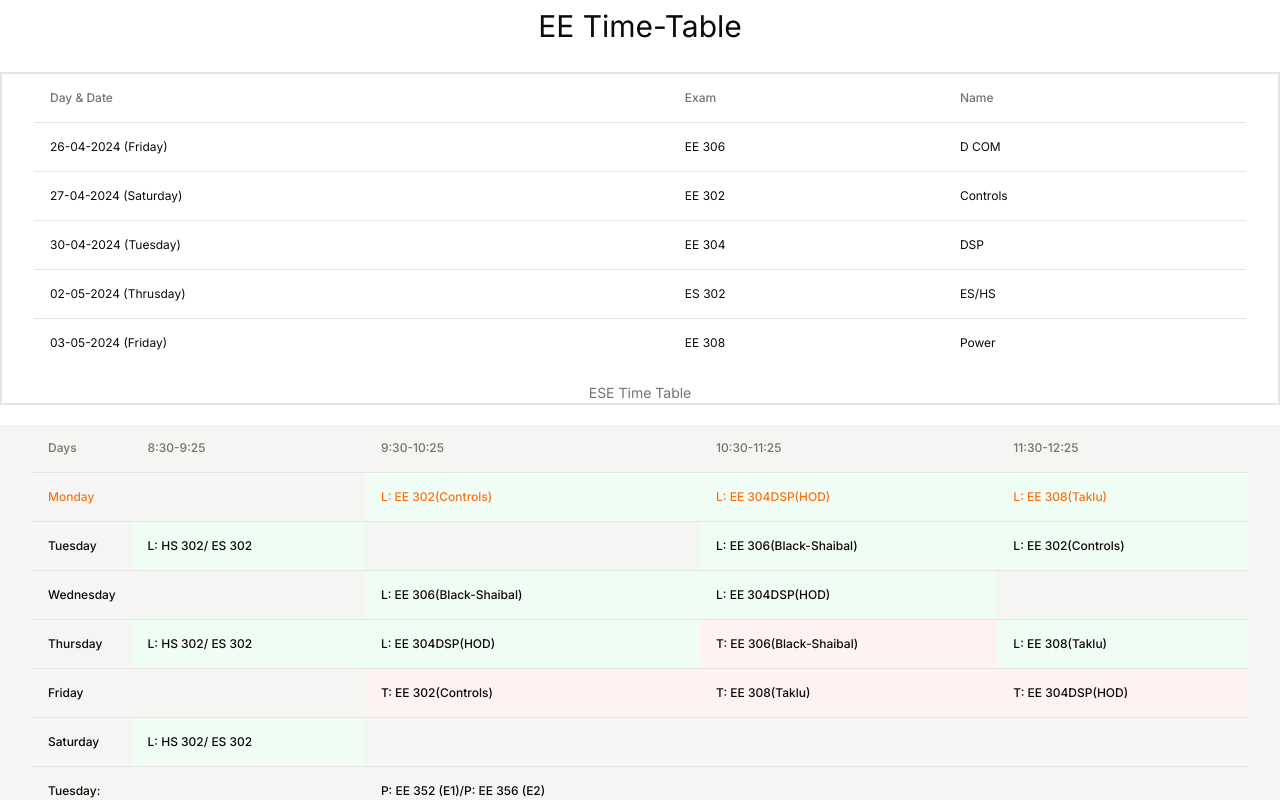
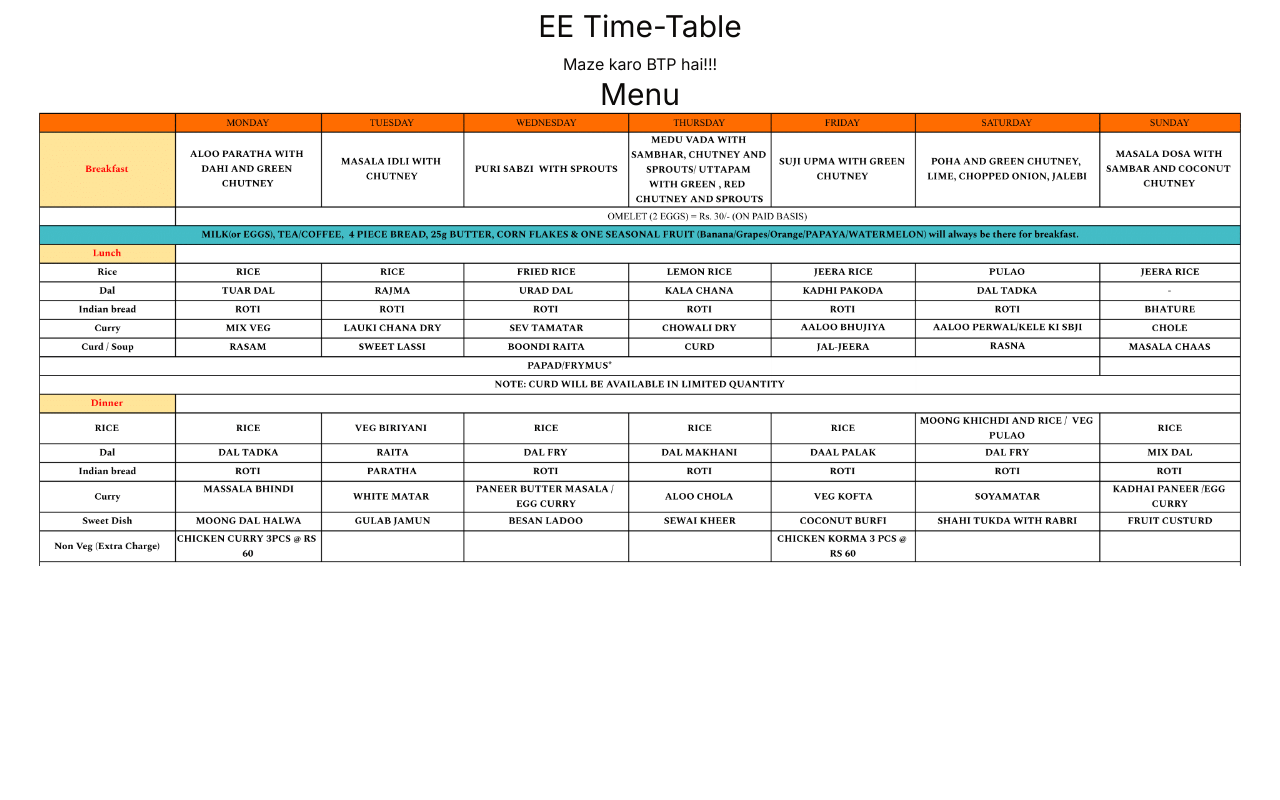
Before and after one commit to Shuffled720/eett, a Next.js app: page / in a window 1280 px wide. Shown: the top 800 px of the page. Built offline with nearby package versions, Linux system fonts and the light colour scheme.

Commit message:
btp sem updated

```diff
--- a/src/app/page.tsx
+++ b/src/app/page.tsx
@@ -8,9 +8,9 @@ export default function Home() {
   return (
     <>
       <Header />
-      {/* <p className="text-center">Maze karo Exams Over</p> */}
-      <ExamTT />
-      <FullWeekTT />
+      <p className="text-center">Maze karo BTP hai!!!</p>
+      {/* <ExamTT /> */}
+      {/* <FullWeekTT /> */}
       {/* <Material /> */}
       <Menu />
     </>
```
Also changed, not shown: public/menu.png, 1 other file (tests, documents, lock files or other folders).
